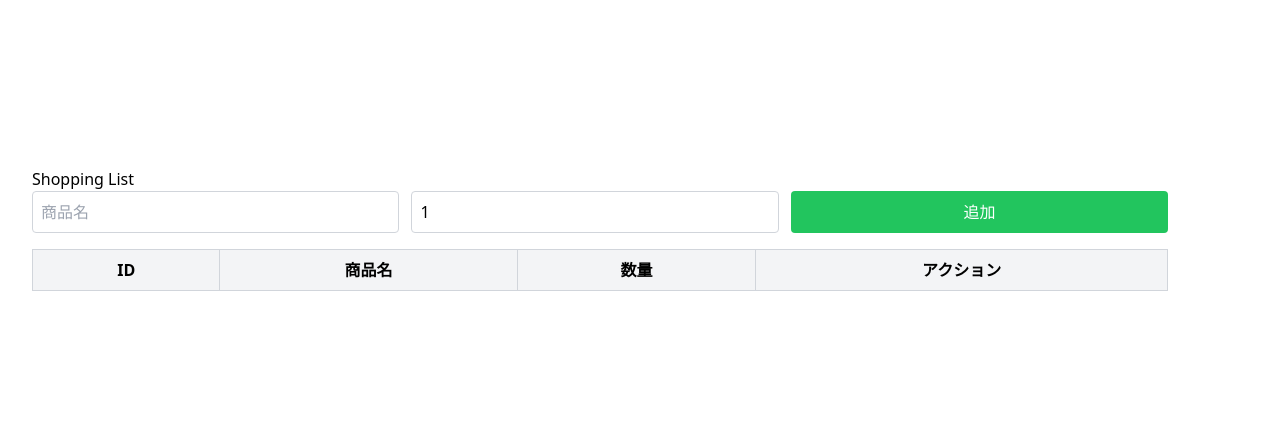
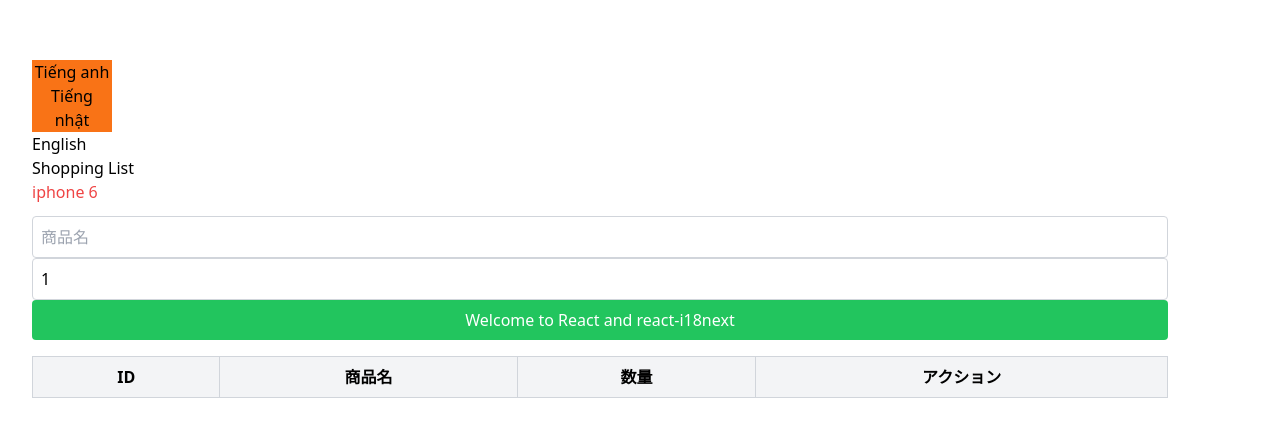
Before and after one commit to peapaa/test-it, a React (Vite) app: page / in a window 1280 px wide. Shown: the part 171-608 px from the top of the page. Built offline with nearby package versions, Linux system fonts and the light colour scheme.

Commit message:
test tow language

```diff
--- a/package.json
+++ b/package.json
@@ -10,8 +10,10 @@
     "preview": "vite preview"
   },
   "dependencies": {
+    "i18next": "^23.16.4",
     "react": "^18.3.1",
     "react-dom": "^18.3.1",
+    "react-i18next": "^15.1.0",
     "uuid": "^10.0.0"
   },
   "devDependencies": {
--- /dev/null
+++ b/src/@types/i18next.d.ts
@@ -0,0 +1,8 @@
+import { resources, defaultNS } from "../i18n/i18n";
+
+declare module "i18next" {
+  interface CustomTypeOptions {
+    defaultNS: typeof defaultNS;
+    resources: (typeof resources)["en"];
+  }
+}
--- a/src/App.tsx
+++ b/src/App.tsx
@@ -3,6 +3,8 @@ import { v4 as uuidv4 } from "uuid";
 import ShoppingForm from "./components/ShoppingForm";
 import ShoppingTable from "./components/ShoppingTable";
 import { Item } from "./components/type";
+import { useTranslation } from "react-i18next";
+import { languages } from "./i18n/i18n";
 
 const App: React.FC = () => {
   const [items, setItems] = useState<Item[]>([]);
@@ -49,9 +51,29 @@ const App: React.FC = () => {
   const deleteItem = (id: string) => {
     setItems(items.filter((item) => item.id !== id));
   };
+  const { i18n } = useTranslation();
+  const changeLanguage = (language: "en" | "jp") => {
+    i18n.changeLanguage(language);
+  };
 
+  console.log(i18n.language);
+  const showLanguage = languages[i18n.language as keyof typeof languages];
+  console.log("showLanguage", showLanguage);
   return (
     <div className="flex flex-col justify-center max-w-[1200px] w-full px-8 h-screen">
+      <button
+        className="bg-orange-500 w-20"
+        onClick={() => changeLanguage("en")}
+      >
+        Tiếng anh
+      </button>
+      <button
+        className="bg-orange-500 w-20"
+        onClick={() => changeLanguage("jp")}
+      >
+        Tiếng nhật
+      </button>
+      <h2>{showLanguage}</h2>
       <h1>Shopping List</h1>
       <ShoppingForm
         addItem={addItem}
--- a/src/components/ShoppingForm.tsx
+++ b/src/components/ShoppingForm.tsx
@@ -1,4 +1,6 @@
 import { ShoppingFormProps } from "./type";
+import { useAppContext } from "../hooks/useAppContext";
+import { useTranslation } from "react-i18next";
 
 const ShoppingForm: React.FC<ShoppingFormProps> = ({
   addItem,
@@ -9,8 +11,14 @@ const ShoppingForm: React.FC<ShoppingFormProps> = ({
   quantity,
   setQuantity,
 }) => {
+  const context = useAppContext();
+  const { language, setLanguage } = context;
+  console.log("language", language);
+  const { t } = useTranslation(["home", "product"]);
   return (
-    <div className="flex gap-3 mb-4">
+    <div className="flex flex-col gap-3 mb-4">
+      <h1 className="text-red-500">{t("product:product.title")}</h1>
+      <div>
         <input
           type="text"
           placeholder="商品名"
@@ -30,16 +38,20 @@ const ShoppingForm: React.FC<ShoppingFormProps> = ({
             onClick={updateItem}
             className="bg-blue-500 text-white px-4 py-2 rounded w-full hover:bg-blue-600"
           >
-          更新
+            edit
           </button>
         ) : (
           <button
-          onClick={() => addItem(name, quantity)}
+            onClick={() => {
+              addItem(name, quantity);
+              setLanguage(true);
+            }}
             className="bg-green-500 text-white px-4 py-2 rounded w-full hover:bg-green-600"
           >
-          追加
+            {t("home.button")}
           </button>
         )}
+      </div>
     </div>
   );
 };
--- /dev/null
+++ b/src/context.tsx
@@ -0,0 +1,26 @@
+import {
+  createContext,
+  Dispatch,
+  ReactNode,
+  SetStateAction,
+  useState,
+} from "react";
+
+export const AppContext = createContext<{
+  language: boolean;
+  setLanguage: Dispatch<SetStateAction<boolean>>;
+} | null>(null);
+
+interface AppProviderProps {
+  children: ReactNode;
+}
+
+export const AppProvider = ({ children }: AppProviderProps) => {
+  const [language, setLanguage] = useState<boolean>(false);
+
+  return (
+    <AppContext.Provider value={{ language, setLanguage }}>
+      {children}
+    </AppContext.Provider>
+  );
+};
--- /dev/null
+++ b/src/hooks/useAppContext.ts
@@ -0,0 +1,10 @@
+import { useContext } from "react";
+import { AppContext } from "../context";
+
+export const useAppContext = () => {
+  const context = useContext(AppContext);
+  if (!context) {
+    throw new Error("not context");
+  }
+  return context;
+};
--- /dev/null
+++ b/src/i18n/i18n.ts
@@ -0,0 +1,35 @@
+import i18n from "i18next";
+import { initReactI18next } from "react-i18next";
+import HOME_EN from "../../src/locales/en/home.json";
+import HOME_JP from "../../src/locales/jp/home.json";
+import PRODUCT_EN from "../../src/locales/en/product.json";
+import PRODUCT_JP from "../../src/locales/jp/product.json";
+
+export const languages = {
+  en: "English",
+  jp: "japan",
+};
+export const resources = {
+  en: {
+    home: HOME_EN,
+    product: PRODUCT_EN,
+  },
+  jp: {
+    home: HOME_JP,
+    product: PRODUCT_JP,
+  },
+};
+
+export const defaultNS = "home";
+
+i18n.use(initReactI18next).init({
+  resources,
+  lng: "en",
+  ns: ["home", "product"],
+  defaultNS,
+  interpolation: {
+    escapeValue: false,
+  },
+});
+
+export default i18n;
--- /dev/null
+++ b/src/locales/en/home.json
@@ -0,0 +1,6 @@
+{
+  "home": {
+    "button": "Welcome to React and react-i18next",
+    "name": "shopeee"
+  }
+}
--- /dev/null
+++ b/src/locales/en/product.json
@@ -0,0 +1,5 @@
+{
+  "product": {
+    "title": "iphone 6"
+  }
+}
--- /dev/null
+++ b/src/locales/jp/home.json
@@ -0,0 +1,6 @@
+{
+  "home": {
+    "button": "japan japan",
+    "name": "japan 123"
+  }
+}
--- /dev/null
+++ b/src/locales/jp/product.json
@@ -0,0 +1,5 @@
+{
+  "product": {
+    "title": "iphone 6 japan"
+  }
+}
--- a/src/main.tsx
+++ b/src/main.tsx
@@ -1,10 +1,14 @@
-import { StrictMode } from 'react'
-import { createRoot } from 'react-dom/client'
-import App from './App.tsx'
-import './index.css'
+import { StrictMode } from "react";
+import { createRoot } from "react-dom/client";
+import App from "./App.tsx";
+import "./index.css";
+import "../src/i18n/i18n.ts";
+import { AppProvider } from "./context.tsx";
 
-createRoot(document.getElementById('root')!).render(
+createRoot(document.getElementById("root")!).render(
   <StrictMode>
-    <App />
-  </StrictMode>,
-)
+    <AppProvider>
+      <App />
+    </AppProvider>
+  </StrictMode>
+);
```
Also changed, not shown: 1 other file (tests, documents, lock files or other folders). Lines whose indentation alone changed are shown as unchanged.
